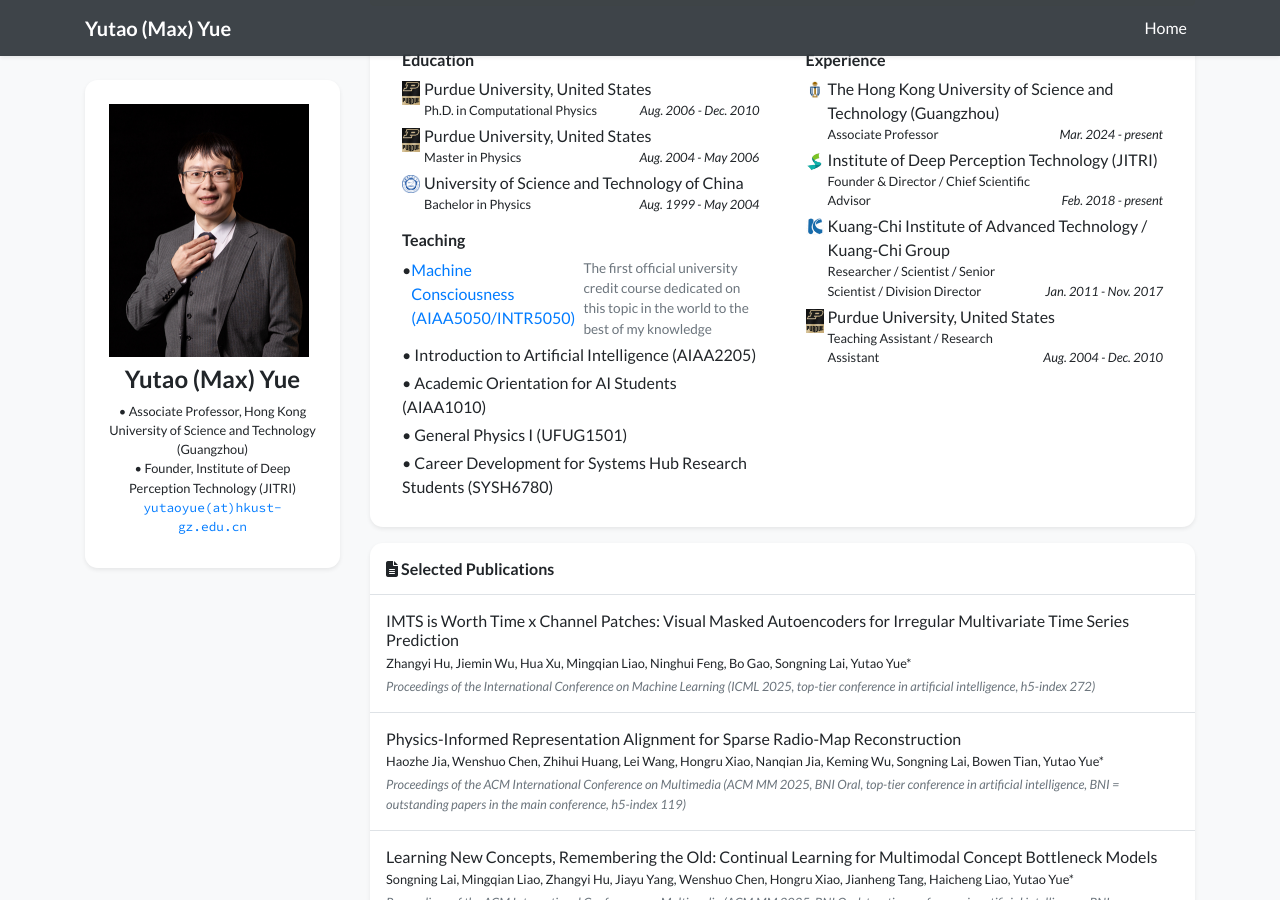
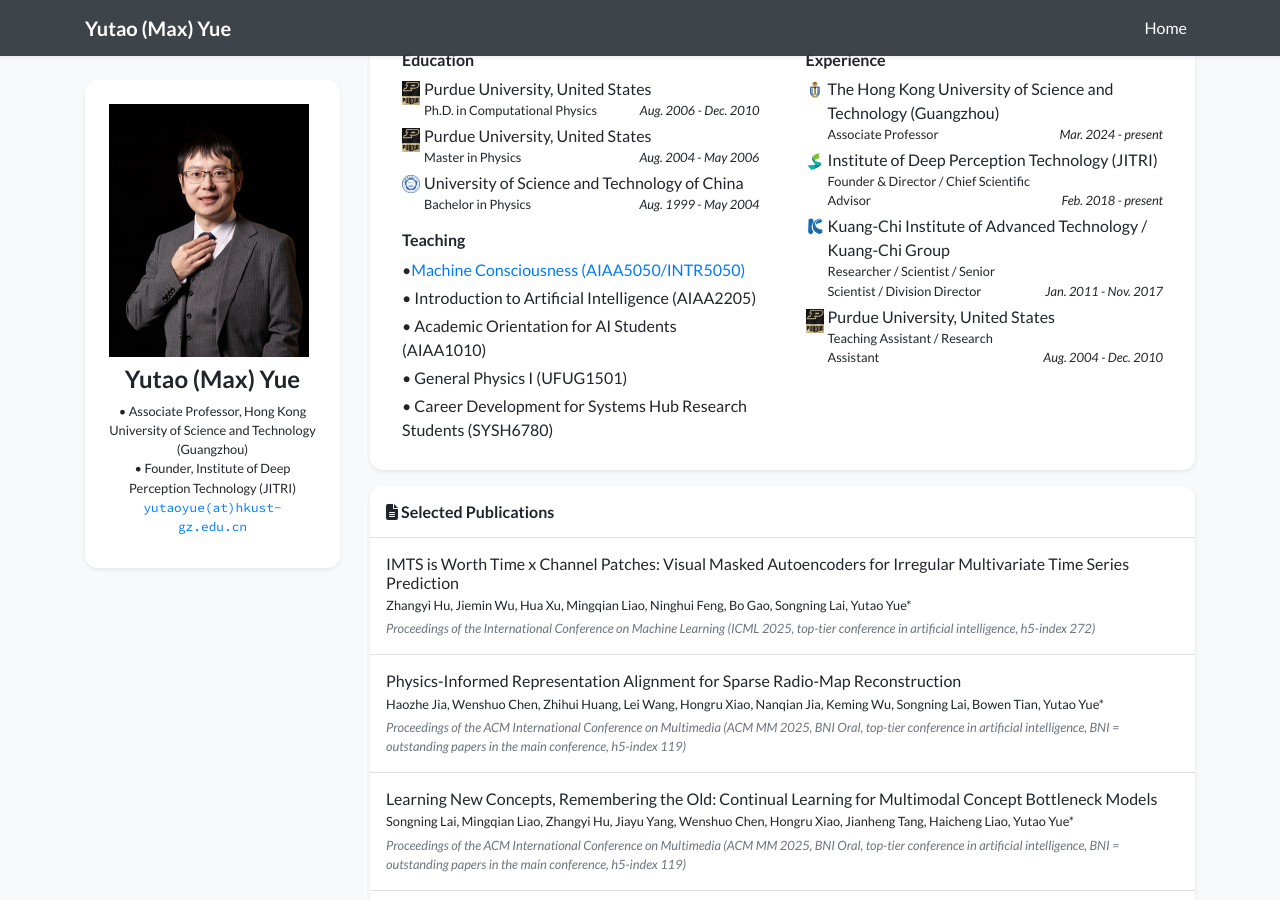
Before and after one commit to yutaoyue/yutaoyue.github.io, a Jekyll site: the page built from index.html, in a window 1280 px wide and 900 px high, scrolled down 542 px. Built offline with Jekyll 4.4.1, drawn with Linux system fonts in a browser that asks for light colours; nearby versions of some CDN libraries; a style sheet for code colours, icons or effects is not loaded.

Commit message:
Update experience_card.html

```diff
--- a/_includes/widgets/experience_card.html
+++ b/_includes/widgets/experience_card.html
@@ -28,10 +28,6 @@
                                 <li class="mb-1">
                                     <div class="media">
                                         • <a href="https://github.com/MachineConsciousness/Machine-Consciousness-HKUSTGZ-AIAA5050-2024" target="_blank" class="text-decoration-none"> Machine Consciousness (AIAA5050/INTR5050)</a>
- <!-- 说明文字：直接用行内样式缩小+间距+浅灰，不换行 -->
-            <span style="font-size: 0.85rem; color: #6c757d; margin-left: 8px;">
-                The first official university credit course dedicated on this topic in the world to the best of my knowledge
-            </span>
                                     </div>
                                 </li>
                                 <li class="mb-1">
```
